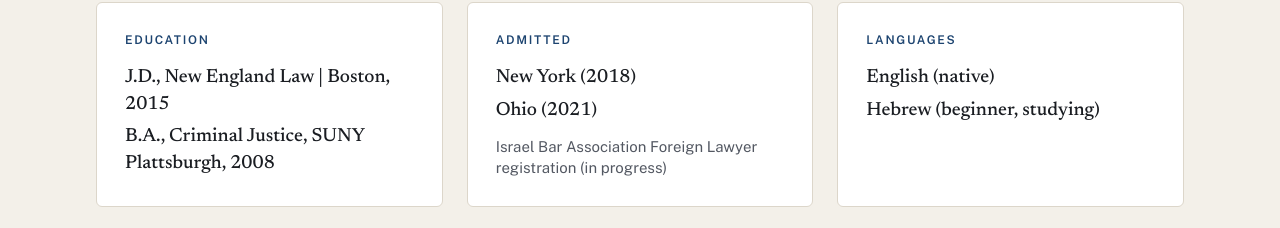
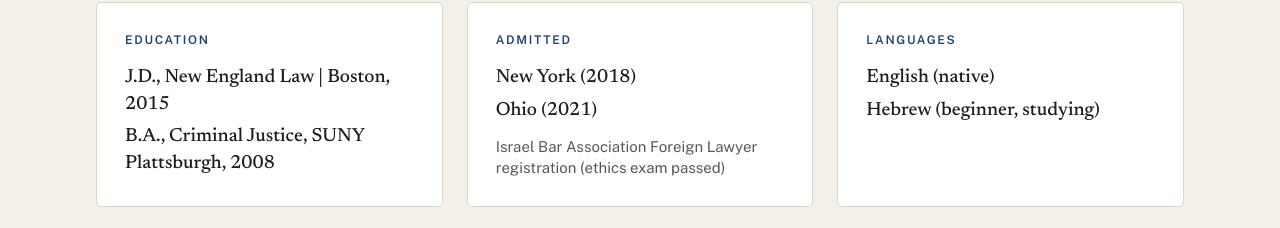
Before and after one commit to jacobaison/jacobaison.github.io, a plain HTML site: page index.html in a window 1280 px wide. Shown: the part 9800-10028 px from the top of the page. Drawn offline with Linux system fonts and the light colour scheme.

Commit message:
Update Israel Bar registration status: ethics exam passed
Update the credentials card, CONTENT.md, and the public legal resume PDF.

Co-Authored-By: Claude Opus 5.5 <noreply@anthropic.com>
Claude-Session: https://claude.ai/code/session_01GeJHZx1mCBBfykmRzQ4ieg

```diff
--- a/index.html
+++ b/index.html
@@ -352,7 +352,7 @@
         </header>
         <dl class="creds">
           <div class="cred reveal"><dt>Education</dt><dd>J.D., New England Law | Boston, 2015</dd><dd>B.A., Criminal Justice, SUNY Plattsburgh, 2008</dd></div>
-          <div class="cred reveal"><dt>Admitted</dt><dd>New York (2018)</dd><dd>Ohio (2021)</dd><dd class="soft">Israel Bar Association Foreign Lawyer registration (in progress)</dd></div>
+          <div class="cred reveal"><dt>Admitted</dt><dd>New York (2018)</dd><dd>Ohio (2021)</dd><dd class="soft">Israel Bar Association Foreign Lawyer registration (ethics exam passed)</dd></div>
           <div class="cred reveal"><dt>Languages</dt><dd>English (native)</dd><dd>Hebrew (beginner, studying)</dd></div>
         </dl>
       </div>
```
Also changed, not shown: 2 other files.
